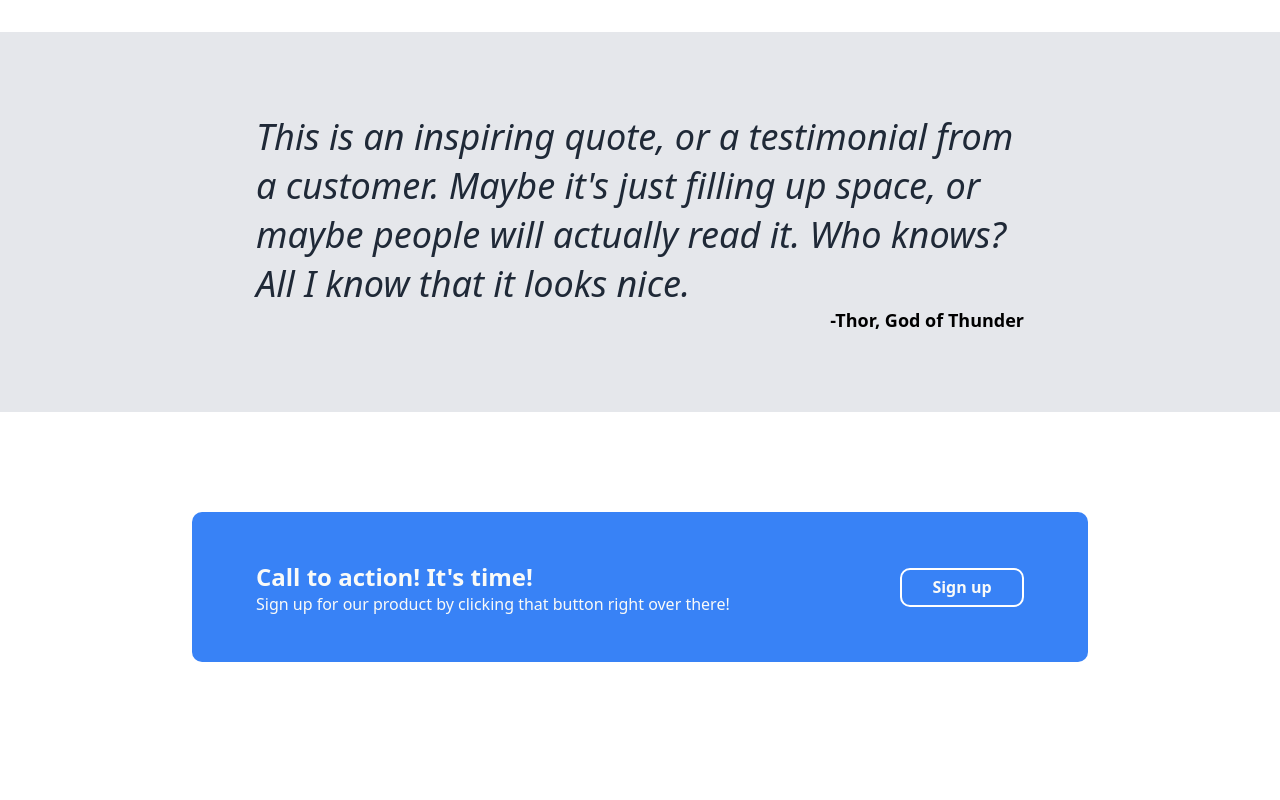
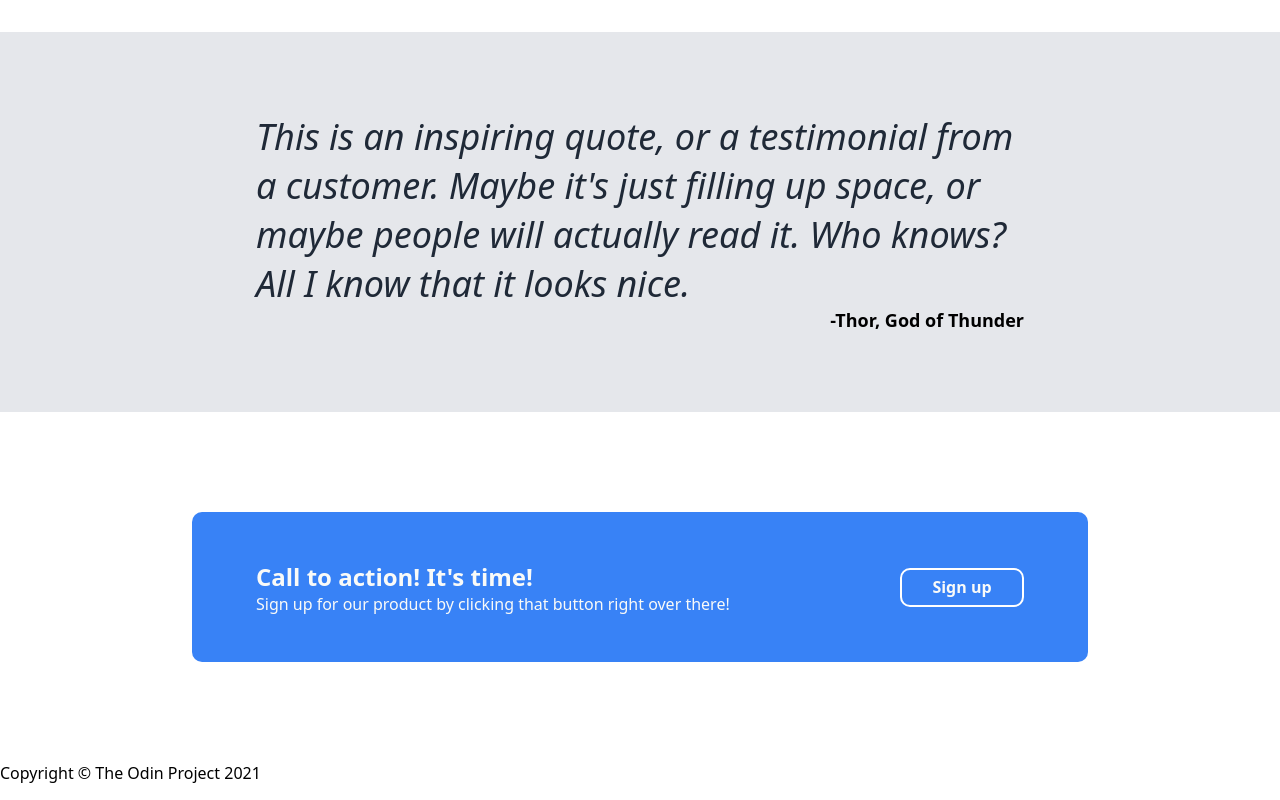
Before and after one commit to lanoschka/odin-landing-page, a plain HTML site: page index.html in a window 1280 px wide. Shown: the part 1031-1831 px from the top of the page. Before the commit the page ends 1793 px from the top, so only its background shows below. Drawn offline with Linux system fonts and the light colour scheme.

Commit message:
Added structure of the footer

```diff
--- a/index.html
+++ b/index.html
@@ -63,9 +63,11 @@
             </div>
             <p id="button2">Sign up</p>
         </div>
+     </div>
 
-
-    </div>
+     <footer>
+        <p id="footer">Copyright © The Odin Project 2021</p>
+     </footer>
 
 
 </body>
```
